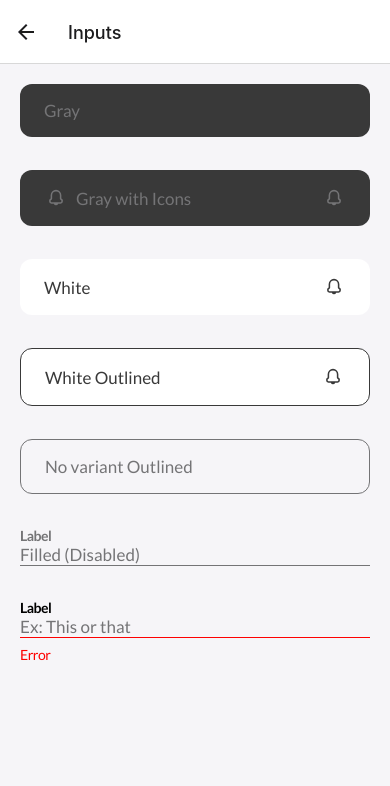
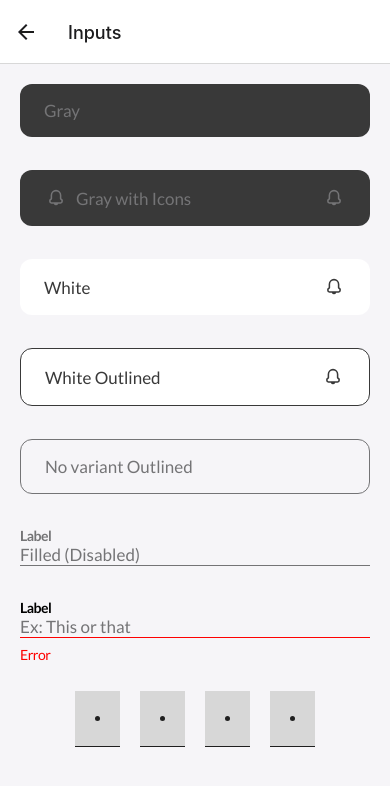
Before and after one commit to daviduzago/budgie, a React Native app: screen /Inputs in a window 390 px wide. Shown: the top 786 px of the page. Built offline with nearby package versions, Linux system fonts and the light colour scheme.

Commit message:
OTP input wip

```diff
--- a/components/otpInput.js
+++ b/components/otpInput.js
@@ -1,10 +1,134 @@
 import React from "react"
-import {View} from "react-native"
+import {View, TextInput, StyleSheet} from "react-native"
+import colors from "../utils/colors";
 
-export default function otpInput(props) {
+export default function OtpInput(props) {
+    const [digit1, setDigit1] = React.useState('');
+    const [digit2, setDigit2] = React.useState('');
+    const [digit3, setDigit3] = React.useState('');
+    const [digit4, setDigit4] = React.useState('');
+    const digit1Ref = React.useRef(null)
+    const digit2Ref = React.useRef(null)
+    const digit3Ref = React.useRef(null)
+    const digit4Ref = React.useRef(null)
+
+    const handleDigit1Change = (value) => {
+        setDigit1(value);
+    };
+
+    const handleDigit2Change = (value) => {
+        if (digit1 === 0 && nativeEvent.key == 'Backspace') {
+            digit1Ref.current.focus();
+        } else {
+            setDigit2(value);
+        }
+    };
+
+    const handleDigit3Change = (value) => {
+        setDigit3(value);
+    };
+
+    const handleDigit4Change = (value) => {
+        setDigit4(value);
+    };
+
+    React.useEffect(() => {
+        if (digit1.length > 0) digit2Ref.current.focus();
+        if (digit2.length > 0) digit3Ref.current.focus();
+        if (digit3.length > 0) digit4Ref.current.focus();
+        if (digit4.length > 0) digit4Ref.current.blur();
+    }, [digit1, digit2, digit3, digit4]);
+
     return (
-        <View style={{width: "100%", justifyContent: "center", alignItems: "center"}}>
+        <View style={styles.container}>
+            <View style={styles.inputContainer}>
+                {digit1.length === 0 && <View style={styles.emptyDot} />}
+                <TextInput
+                    ref={digit1Ref}
+                    style={styles.input}
+                    keyboardType='numeric'
+                    maxLength={1}
+                    value={digit1}
+                    onChangeText={handleDigit1Change}
+                />
+            </View>
+            <View style={styles.inputContainer}>
+                {digit2.length === 0 && <View style={styles.emptyDot} />}
+                <TextInput
+                    ref={digit2Ref}
+                    style={styles.input}
+                    keyboardType='numeric'
+                    maxLength={1}
+                    value={digit2}
+                    onKeyPress={(e) => {
+                        if (e.nativeEvent.key == 'Backspace') digit1Ref.current.focus();
+                    }}
+                    onChangeText={handleDigit2Change}
+                />
+            </View>
+            <View style={styles.inputContainer}>
+                {digit3.length === 0 && <View style={styles.emptyDot} />}
+                <TextInput
+                    ref={digit3Ref}
+                    style={styles.input}
+                    keyboardType='numeric'
+                    maxLength={1}
+                    value={digit3}
+                    onKeyPress={(e) => {
+                        if (e.nativeEvent.key == 'Backspace') digit2Ref.current.focus();
+                    }}
+                    onChangeText={handleDigit3Change}
+                />
+            </View>
+            <View style={styles.inputContainer}>
+                {digit4.length === 0 && <View style={styles.emptyDot} />}
+                <TextInput
+                    ref={digit4Ref}
+                    style={styles.input}
+                    keyboardType='numeric'
+                    maxLength={1}
+                    value={digit4}
+                    onKeyPress={(e) => {
+                        if (e.nativeEvent.key == 'Backspace') digit3Ref.current.focus();
+                    }}
+                    onChangeText={handleDigit4Change}
+                />
+            </View>
+        </View>
+    );
+}
 
-        </View>
-    )
-}
+const styles = StyleSheet.create({
+    container: {
+        flexDirection: 'row',
+        justifyContent: 'center',
+        columnGap: 20,
+        alignItems: 'center',
+        marginTop: 20,
+    },
+    emptyDot: {
+        width: 5,
+        height: 5,
+        borderRadius: 5,
+        backgroundColor: colors.grayPrimary,
+        position: 'absolute',
+        top: 25,
+        left: 20,
+        zIndex: 5
+    },
+    inputContainer: {
+        borderBottomWidth: 1,
+        borderColor: colors.grayPrimary,
+        backgroundColor: colors.gray2,
+        width: 45,
+        height: 56,
+        justifyContent: 'center',
+        alignItems: 'center',
+    },
+    input: {
+        fontSize: 48,
+        fontWeight: "500",
+        letterSpacing: -0.5,
+        fontFamily: "Lato Bold",
+    },
+});
--- a/screens/components/InputsScreen.js
+++ b/screens/components/InputsScreen.js
@@ -3,6 +3,7 @@ import Wrapper from "../../components/ui/wrapper";
 import Spacer from "../../utils/Spacer"
 import Input from "../../components/Input"
 import InputAbs from "../../components/InputAbs"
+import OtpInput from "../../components/OtpInput";
 
 function InputsScreen() {
     return (
@@ -21,6 +22,8 @@ function InputsScreen() {
                 <InputAbs disabled error="Error" placeholder="Filled (Disabled)" />
                 <Spacer />
                 <InputAbs error="Error" placeholder="Ex: This or that" />
+                <Spacer />
+                <OtpInput />
             </View>
         </Wrapper>
     );
```
